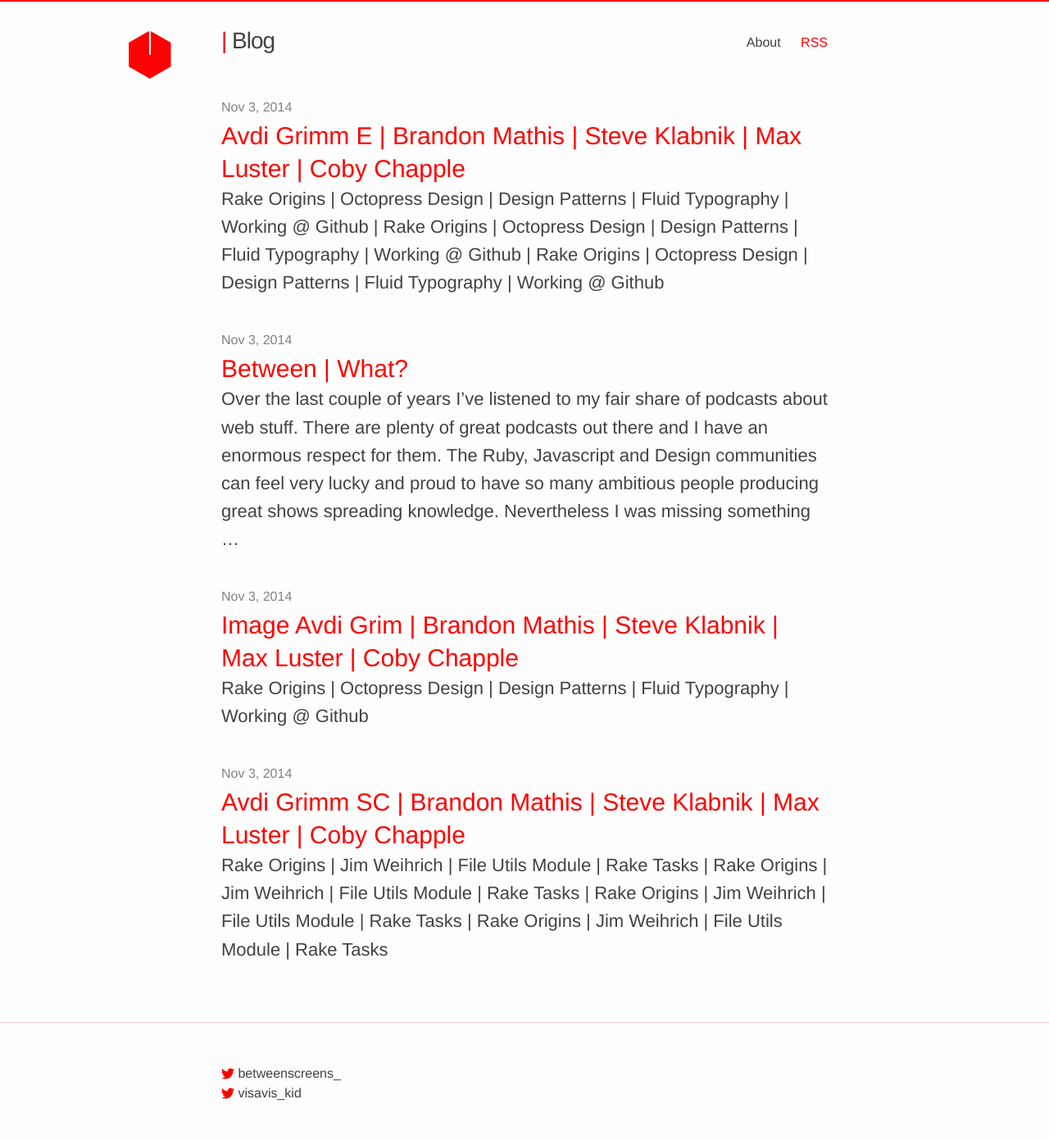
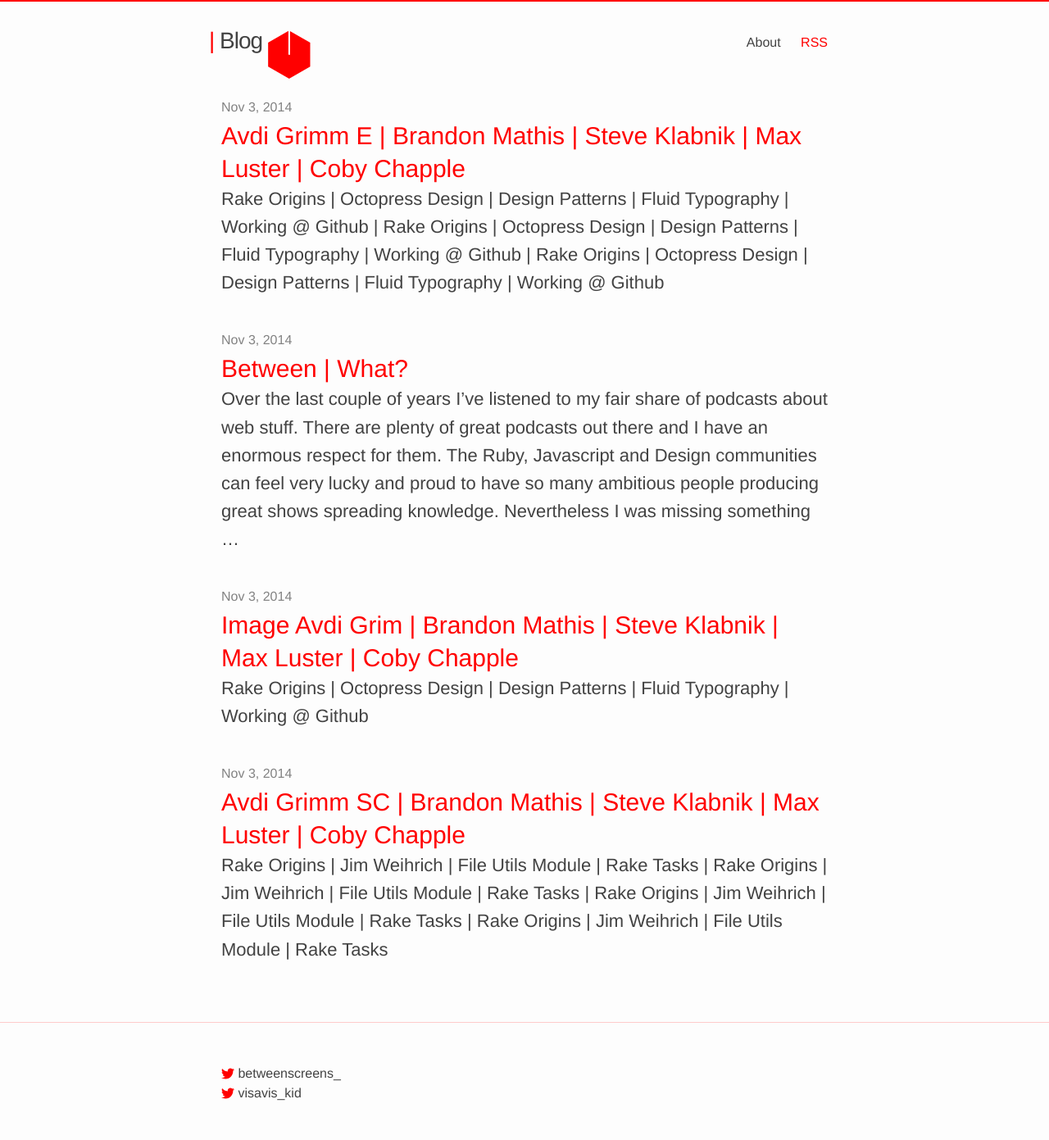
Before and after one commit to vis-kid/between_blog, a Jekyll site: the page built from index.html, in a window 1280 px wide. Shown: the whole page at 82% size. Built offline with Jekyll 4.4.1, drawn with Linux system fonts in a browser that asks for light colours; the list of posts is cut into pages by our own code.

Commit message:
jump test

```diff
--- a/_sass/_layout.scss
+++ b/_sass/_layout.scss
@@ -25,6 +25,7 @@ a.site-title {
     line-height: 56px;
     letter-spacing: -1px;
     margin-bottom: 0;
+		margin-left: -15px;
     float: left;
 }
 
@@ -283,7 +284,6 @@ img.cube_logo {
   width: 8.8%;
 	height: 8.8%;
 	margin-top: 12px;
-	margin-left: -185px;
 	opacity: 0;
 	&:hover {
     opacity: 0;
```
